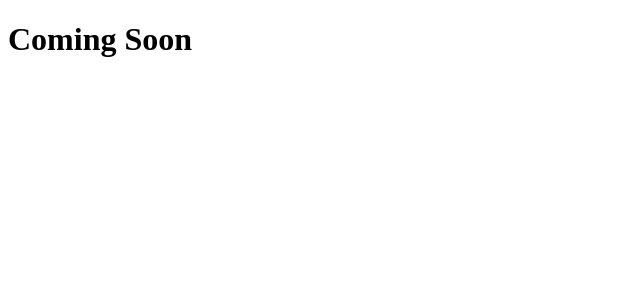
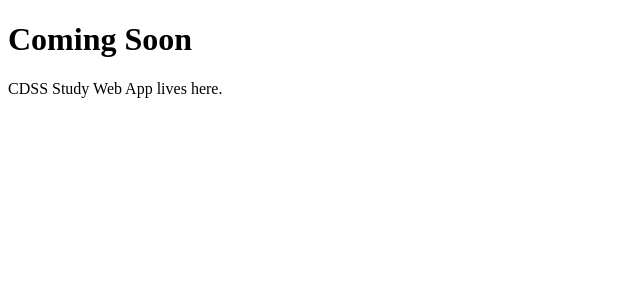
Before and after one commit to adeshkadambi/EgoVizCore, a React (Create React App) app: page / in a window 1280 px wide. Shown: the top 300 px of the page, without its empty margins (0-640 px from the left). Built offline with nearby package versions, Linux system fonts and the light colour scheme; the HTML template or start-up script is replaced by a standard one.

Commit message:
test build

```diff
--- a/package.json
+++ b/package.json
@@ -8,7 +8,7 @@
     "@testing-library/user-event": "^13.5.0",
     "react": "^18.1.0",
     "react-dom": "^18.1.0",
-    "react-scripts": "5.0.1",
+    "react-scripts": "^5.0.1",
     "web-vitals": "^2.1.4"
   },
   "scripts": {
--- a/src/App.js
+++ b/src/App.js
@@ -2,9 +2,12 @@ import React from "react";
 
 function App() {
   return (
+    <div>
       <h1 className="text-slate-50 text-2xl font-semibold flex justify-center align-middle mt-[25%]">
         Coming Soon
       </h1>
+      <p className="flex justify-center text-slate-400">CDSS Study Web App lives here.</p>
+    </div>
   );
 }
 
```
Also changed, not shown: 1 other file (tests, documents, lock files or other folders).
